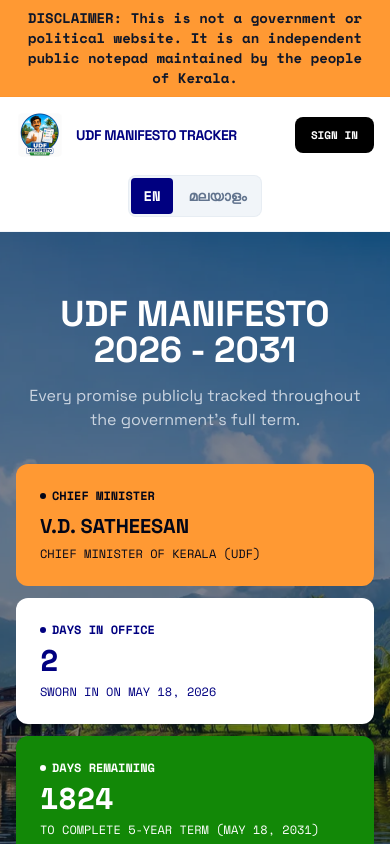
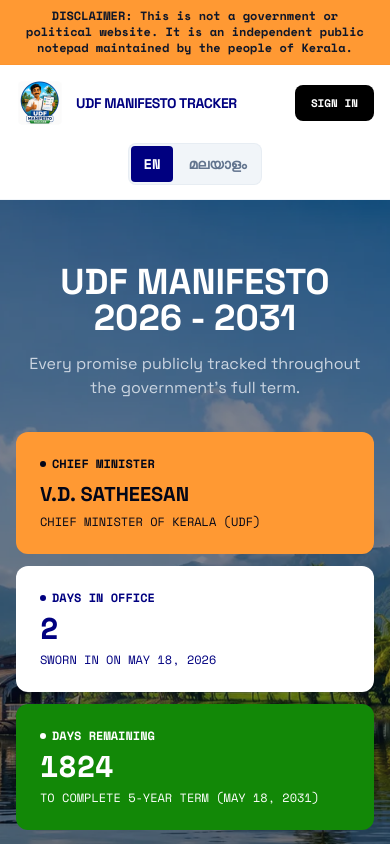
Before and after one commit to ridanasif/udf-manifesto-tracker, a React (Vite) app: page / in a window 390 px wide. Shown: the top 844 px of the page. Built offline with nearby package versions, Linux system fonts and the light colour scheme; no server answers; the database is empty.

Commit message:
style: move disclaimer banner outside of sticky header to allow scrolling

```diff
--- a/src/components/Navbar.jsx
+++ b/src/components/Navbar.jsx
@@ -4,17 +4,17 @@
   const displayName = user?.user_metadata?.full_name || user?.email || "Signed-in user";
 
   return (
-    <header className="sticky top-0 z-50 bg-white border-b border-slate-100 transition-all duration-300" role="banner">
-
-      {/* 1. Flat Disclaimer Banner (Combined on top) */}
-      <div className="bg-saffron text-slate-900 border-b border-saffron-dark/10 text-center py-2 px-4 text-sm font-mono-tech font-bold">
+    <>
+      {/* 1. Flat Disclaimer Banner (Combined on top) - Scrolls out of view */}
+      <div className="bg-saffron text-slate-900 border-b border-saffron-dark/10 text-center py-2 px-4 text-xs md:text-sm font-mono-tech font-bold relative z-40">
         <div className="max-w-7xl mx-auto">
           {t.disclaimer}
         </div>
       </div>
 
-      {/* Flag Stripe Accent Line */}
-      <div className="flag-stripe"></div>
+      <header className="sticky top-0 z-50 bg-white border-b border-slate-100 transition-all duration-300" role="banner">
+        {/* Flag Stripe Accent Line */}
+        <div className="flag-stripe"></div>
 
       {/* 2. Main Navigation Bar Row */}
       <div className="max-w-7xl mx-auto px-4 md:px-8 py-3.5 flex flex-col md:flex-row items-center justify-between gap-3 md:gap-0">
@@ -122,5 +122,6 @@
 
       </div>
     </header>
+  </>
   );
 }
```
